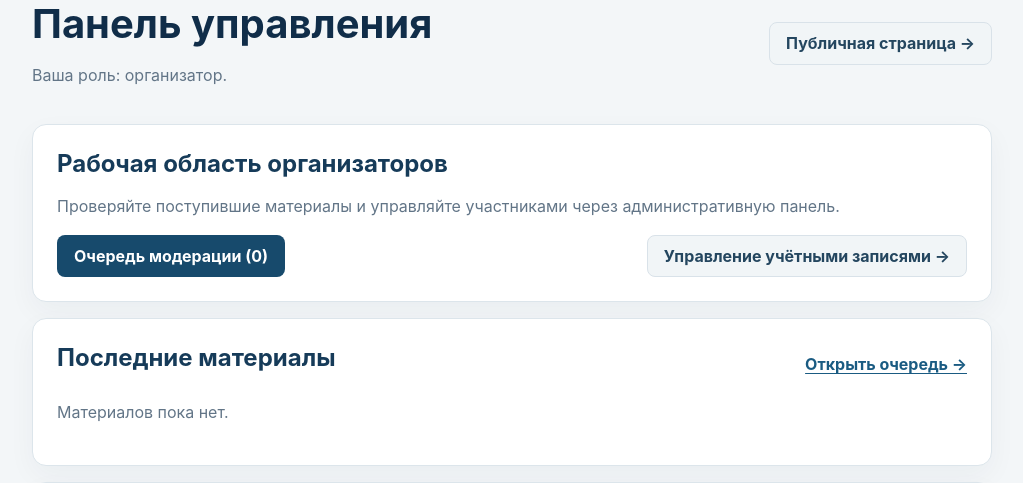
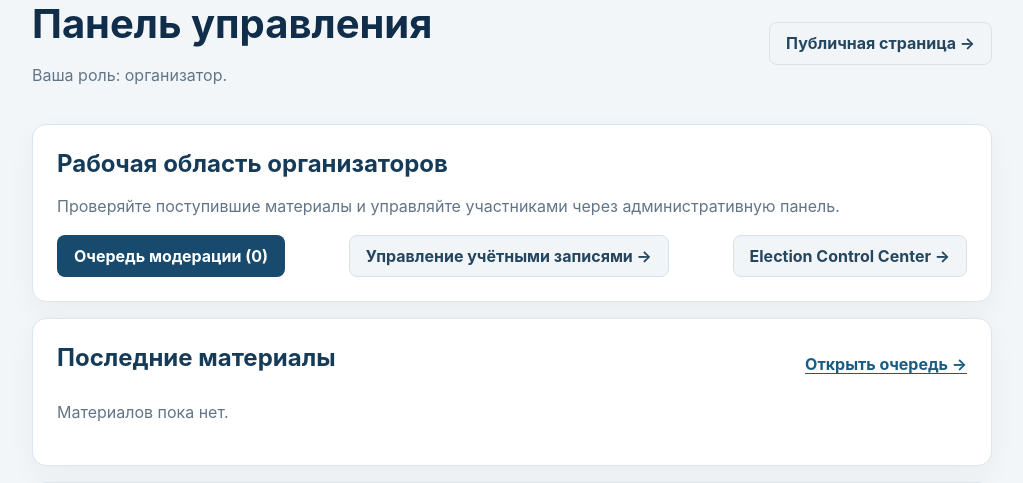
Before and after one commit to AL3XZIG/gym4-site-test, a Django app: page /portal/ in a window 1280 px wide. Shown: the part 101-584 px from the top of the page, without its empty margins (128-1151 px from the left). Run offline with Django 5.2, Linux system fonts and the light colour scheme; the visitor is signed in with stand-in values (Sample User, id 1); data that the repository does not hold is empty; parts of the project's set-up code (start-up, migrations or seed data) failed here and were passed over.

Commit message:
Link owner dashboard to Election Control Center

```diff
--- a/server/elections/templates/portal/dashboard.html
+++ b/server/elections/templates/portal/dashboard.html
@@ -19,7 +19,7 @@
   <section class="panel">
     <h2>Рабочая область организаторов</h2>
     <p class="muted">Проверяйте поступившие материалы и управляйте участниками через административную панель.</p>
-    <div class="button-row"><a class="button primary" href="{% url 'moderation-queue' %}">Очередь модерации ({{ queue|length }})</a><a class="button secondary" href="/admin/">Управление учётными записями →</a></div>
+    <div class="button-row"><a class="button primary" href="{% url 'moderation-queue' %}">Очередь модерации ({{ queue|length }})</a><a class="button secondary" href="/admin/">Управление учётными записями →</a>{% if request.user.is_superuser %}<a class="button secondary" href="{% url 'election-control' %}">Election Control Center →</a>{% endif %}</div>
   </section>
 {% endif %}
 <section class="panel">
```
